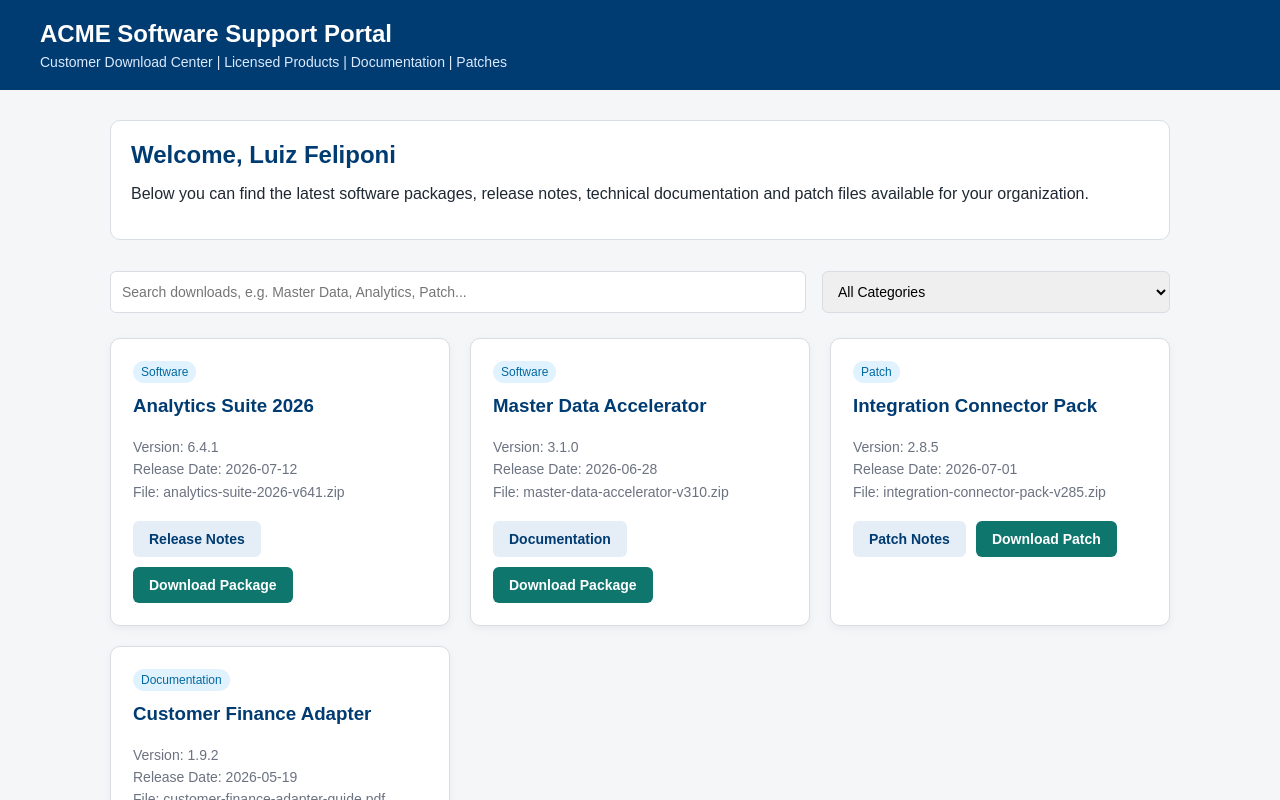
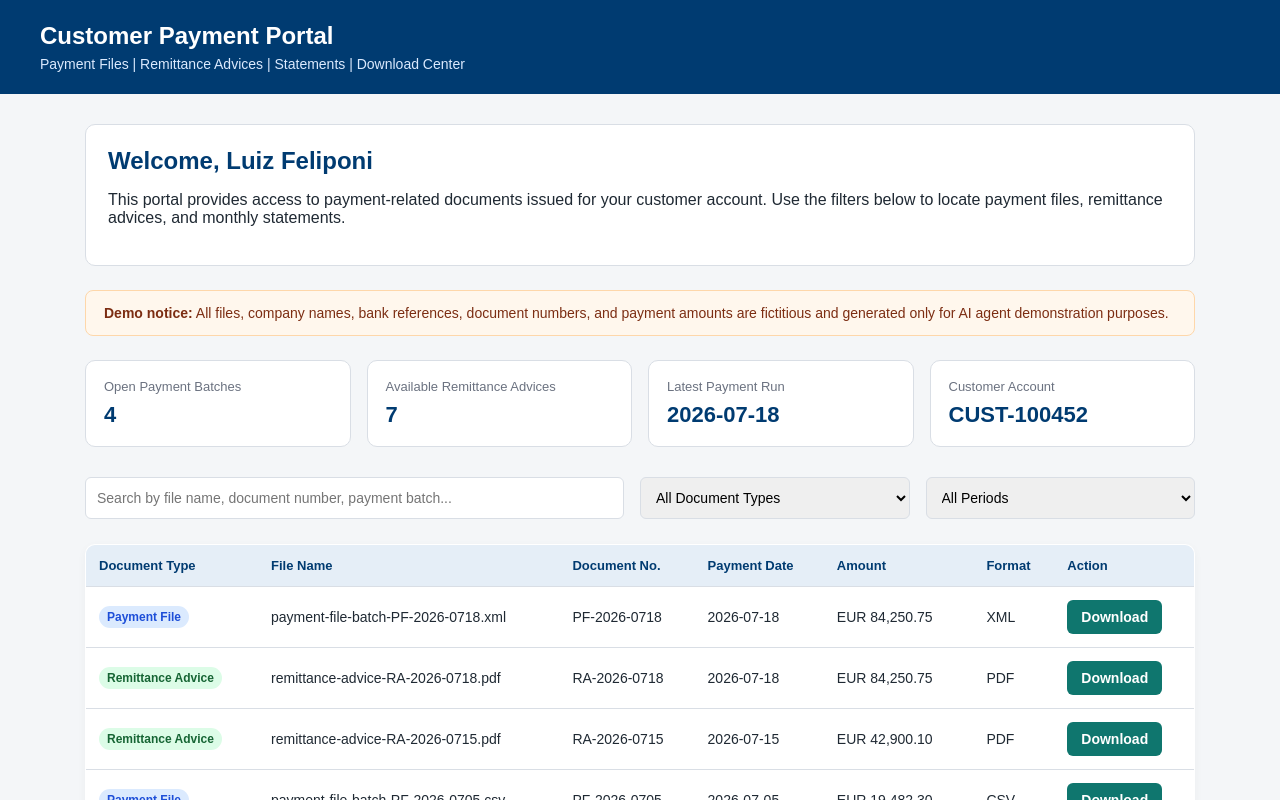
Before and after one commit to feliponi/demo-download-portal, a plain HTML site: page index.html in a window 1280 px wide. Both pictures are taken after a click on the button "Sign In". Shown: the top 800 px of the page. Drawn offline with Linux system fonts and the light colour scheme.

Commit message:
Update title and styles for Customer Payment Portal

```diff
--- a/index.html
+++ b/index.html
@@ -3,19 +3,20 @@
 <head>
   <meta charset="UTF-8" />
   <meta name="viewport" content="width=device-width, initial-scale=1.0" />
-  <title>ACME Software Support Portal</title>
+  <title>Customer Payment Portal</title>
 
   <style>
     :root {
       --primary: #003b71;
       --primary-dark: #002747;
-      --accent: #00a3e0;
+      --accent: #0078d4;
       --background: #f4f6f8;
       --card: #ffffff;
       --text: #1f2933;
       --muted: #6b7280;
       --border: #d9dee5;
       --success: #0f766e;
+      --warning: #b45309;
     }
 
     * {
@@ -32,7 +33,7 @@
     header {
       background: var(--primary);
       color: white;
-      padding: 20px 40px;
+      padding: 22px 40px;
     }
 
     header h1 {
@@ -47,13 +48,13 @@
     }
 
     .container {
-      max-width: 1100px;
+      max-width: 1150px;
       margin: 30px auto;
       padding: 0 20px;
     }
 
     .login-box {
-      max-width: 420px;
+      max-width: 430px;
       margin: 80px auto;
       background: white;
       border: 1px solid var(--border);
@@ -87,7 +88,7 @@
       cursor: pointer;
       border: none;
       border-radius: 6px;
-      padding: 10px 16px;
+      padding: 9px 14px;
       font-size: 14px;
       font-weight: bold;
     }
@@ -101,14 +102,14 @@
       background: var(--primary-dark);
     }
 
+    .btn-download {
+      background: var(--success);
+      color: white;
+    }
+
     .btn-secondary {
       background: #e5eef7;
       color: var(--primary);
-    }
-
-    .btn-download {
-      background: var(--success);
-      color: white;
     }
 
     .full-width {
@@ -116,19 +117,16 @@
       margin-top: 24px;
     }
 
-    .toolbar {
-      display: grid;
-      grid-template-columns: 2fr 1fr;
-      gap: 16px;
-      margin-bottom: 25px;
+    .hidden {
+      display: none;
     }
 
     .welcome {
       background: white;
       border: 1px solid var(--border);
-      padding: 20px;
+      padding: 22px;
       border-radius: 10px;
-      margin-bottom: 25px;
+      margin-bottom: 24px;
     }
 
     .welcome h2 {
@@ -136,50 +134,95 @@
       color: var(--primary);
     }
 
-    .products {
-      display: grid;
-      grid-template-columns: repeat(auto-fit, minmax(320px, 1fr));
-      gap: 20px;
+    .notice {
+      background: #fff7ed;
+      border: 1px solid #fed7aa;
+      color: #7c2d12;
+      padding: 14px 18px;
+      border-radius: 8px;
+      margin-bottom: 24px;
+      font-size: 14px;
     }
 
-    .card {
-      background: var(--card);
+    .toolbar {
+      display: grid;
+      grid-template-columns: 2fr 1fr 1fr;
+      gap: 16px;
+      margin-bottom: 25px;
+    }
+
+    .summary-grid {
+      display: grid;
+      grid-template-columns: repeat(auto-fit, minmax(220px, 1fr));
+      gap: 16px;
+      margin-bottom: 24px;
+    }
+
+    .summary-card {
+      background: white;
       border: 1px solid var(--border);
       border-radius: 10px;
-      padding: 22px;
-      box-shadow: 0 3px 10px rgba(0,0,0,0.05);
+      padding: 18px;
     }
 
-    .card h3 {
-      margin-top: 0;
+    .summary-card span {
+      display: block;
+      color: var(--muted);
+      font-size: 13px;
+      margin-bottom: 8px;
+    }
+
+    .summary-card strong {
+      font-size: 22px;
       color: var(--primary);
     }
 
-    .meta {
-      color: var(--muted);
-      font-size: 14px;
-      line-height: 1.6;
-      margin-bottom: 18px;
+    table {
+      width: 100%;
+      border-collapse: collapse;
+      background: white;
+      border: 1px solid var(--border);
+      border-radius: 10px;
+      overflow: hidden;
+      box-shadow: 0 3px 10px rgba(0,0,0,0.04);
     }
 
-    .tag {
+    th {
+      background: #e5eef7;
+      color: var(--primary);
+      text-align: left;
+      padding: 13px;
+      font-size: 13px;
+    }
+
+    td {
+      padding: 13px;
+      border-top: 1px solid var(--border);
+      font-size: 14px;
+      vertical-align: middle;
+    }
+
+    .badge {
       display: inline-block;
-      background: #e0f2fe;
-      color: #0369a1;
       padding: 4px 8px;
       border-radius: 999px;
       font-size: 12px;
-      margin-bottom: 12px;
+      font-weight: bold;
     }
 
-    .actions {
-      display: flex;
-      gap: 10px;
-      flex-wrap: wrap;
+    .badge-payment {
+      background: #dbeafe;
+      color: #1d4ed8;
     }
 
-    .hidden {
-      display: none;
+    .badge-remittance {
+      background: #dcfce7;
+      color: #166534;
+    }
+
+    .badge-soa {
+      background: #fef3c7;
+      color: #92400e;
     }
 
     footer {
@@ -189,9 +232,13 @@
       padding: 30px;
     }
 
-    @media (max-width: 720px) {
+    @media (max-width: 760px) {
       .toolbar {
         grid-template-columns: 1fr;
+      }
+
+      table {
+        font-size: 12px;
       }
 
       header {
@@ -205,11 +252,11 @@
 
   <!-- LOGIN SCREEN -->
   <section id="loginScreen" class="login-box">
-    <h2>ACME Software Support Portal</h2>
-    <p>Please sign in to access customer downloads.</p>
+    <h2>Customer Payment Portal</h2>
+    <p>Please sign in to access payment documents and remittance files.</p>
 
     <label for="email">Email</label>
-    <input id="email" type="email" value="luiz.feliponi@customer.com" />
+    <input id="email" type="email" value="demo.user@example.com" />
 
     <label for="password">Password</label>
     <input id="password" type="password" value="demo123" />
@@ -226,8 +273,8 @@
   <section id="portalScreen" class="hidden">
 
     <header>
-      <h1>ACME Software Support Portal</h1>
-      <p>Customer Download Center | Licensed Products | Documentation | Patches</p>
+      <h1>Customer Payment Portal</h1>
+      <p>Payment Files | Remittance Advices | Statements | Download Center</p>
     </header>
 
     <main class="container">
@@ -235,107 +282,185 @@
       <div class="welcome">
         <h2>Welcome, Luiz Feliponi</h2>
         <p>
-          Below you can find the latest software packages, release notes,
-          technical documentation and patch files available for your organization.
+          This portal provides access to payment-related documents issued for your customer account.
+          Use the filters below to locate payment files, remittance advices, and monthly statements.
         </p>
       </div>
+
+      <div class="notice">
+        <strong>Demo notice:</strong> All files, company names, bank references, document numbers,
+        and payment amounts are fictitious and generated only for AI agent demonstration purposes.
+      </div>
+
+      <section class="summary-grid">
+        <div class="summary-card">
+          <span>Open Payment Batches</span>
+          <strong>4</strong>
+        </div>
+
+        <div class="summary-card">
+          <span>Available Remittance Advices</span>
+          <strong>7</strong>
+        </div>
+
+        <div class="summary-card">
+          <span>Latest Payment Run</span>
+          <strong>2026-07-18</strong>
+        </div>
+
+        <div class="summary-card">
+          <span>Customer Account</span>
+          <strong>CUST-100452</strong>
+        </div>
+      </section>
 
       <div class="toolbar">
         <input
           id="searchInput"
           type="text"
-          placeholder="Search downloads, e.g. Master Data, Analytics, Patch..."
-          oninput="filterProducts()"
+          placeholder="Search by file name, document number, payment batch..."
+          oninput="filterDocuments()"
         />
 
-        <select id="categoryFilter" onchange="filterProducts()">
-          <option value="all">All Categories</option>
-          <option value="software">Software</option>
-          <option value="documentation">Documentation</option>
-          <option value="patch">Patches</option>
+        <select id="typeFilter" onchange="filterDocuments()">
+          <option value="all">All Document Types</option>
+          <option value="payment">Payment Files</option>
+          <option value="remittance">Remittance Advices</option>
+          <option value="statement">Statements</option>
+        </select>
+
+        <select id="periodFilter" onchange="filterDocuments()">
+          <option value="all">All Periods</option>
+          <option value="2026-07">July 2026</option>
+          <option value="2026-06">June 2026</option>
+          <option value="2026-05">May 2026</option>
         </select>
       </div>
 
-      <section class="products">
+      <table>
+        <thead>
+          <tr>
+            <th>Document Type</th>
+            <th>File Name</th>
+            <th>Document No.</th>
+            <th>Payment Date</th>
+            <th>Amount</th>
+            <th>Format</th>
+            <th>Action</th>
+          </tr>
+        </thead>
 
-        <article class="card product" data-title="analytics suite 2026" data-category="software">
-          <span class="tag">Software</span>
-          <h3>Analytics Suite 2026</h3>
-          <div class="meta">
-            Version: 6.4.1<br />
-            Release Date: 2026-07-12<br />
-            File: analytics-suite-2026-v641.zip
-          </div>
-          <div class="actions">
-            <button class="btn-secondary" onclick="downloadFile('Analytics Suite 2026 - Release Notes', 'release-notes-analytics-suite-2026.txt')">
-              Release Notes
-            </button>
-            <button class="btn-download" onclick="downloadFile('Analytics Suite 2026 Package', 'analytics-suite-2026-v641.zip')">
-              Download Package
-            </button>
-          </div>
-        </article>
+        <tbody>
 
-        <article class="card product" data-title="master data accelerator" data-category="software">
-          <span class="tag">Software</span>
-          <h3>Master Data Accelerator</h3>
-          <div class="meta">
-            Version: 3.1.0<br />
-            Release Date: 2026-06-28<br />
-            File: master-data-accelerator-v310.zip
-          </div>
-          <div class="actions">
-            <button class="btn-secondary" onclick="downloadFile('Master Data Accelerator Documentation', 'master-data-accelerator-documentation.pdf')">
-              Documentation
-            </button>
-            <button class="btn-download" onclick="downloadFile('Master Data Accelerator Package', 'master-data-accelerator-v310.zip')">
-              Download Package
-            </button>
-          </div>
-        </article>
+          <tr class="document-row"
+              data-title="payment file batch pf-2026-0718 sepa xml"
+              data-type="payment"
+              data-period="2026-07">
+            <td><span class="badge badge-payment">Payment File</span></td>
+            <td>payment-file-batch-PF-2026-0718.xml</td>
+            <td>PF-2026-0718</td>
+            <td>2026-07-18</td>
+            <td>EUR 84,250.75</td>
+            <td>XML</td>
+            <td>
+              <button class="btn-download" onclick="downloadPaymentFile('payment-file-batch-PF-2026-0718.xml')">
+                Download
+              </button>
+            </td>
+          </tr>
 
-        <article class="card product" data-title="integration connector pack" data-category="patch">
-          <span class="tag">Patch</span>
-          <h3>Integration Connector Pack</h3>
-          <div class="meta">
-            Version: 2.8.5<br />
-            Release Date: 2026-07-01<br />
-            File: integration-connector-pack-v285.zip
-          </div>
-          <div class="actions">
-            <button class="btn-secondary" onclick="downloadFile('Integration Connector Pack Patch Notes', 'integration-connector-patch-notes.txt')">
-              Patch Notes
-            </button>
-            <button class="btn-download" onclick="downloadFile('Integration Connector Pack', 'integration-connector-pack-v285.zip')">
-              Download Patch
-            </button>
-          </div>
-        </article>
+          <tr class="document-row"
+              data-title="remittance advice ra-2026-0718 customer payment pdf"
+              data-type="remittance"
+              data-period="2026-07">
+            <td><span class="badge badge-remittance">Remittance Advice</span></td>
+            <td>remittance-advice-RA-2026-0718.pdf</td>
+            <td>RA-2026-0718</td>
+            <td>2026-07-18</td>
+            <td>EUR 84,250.75</td>
+            <td>PDF</td>
+            <td>
+              <button class="btn-download" onclick="downloadRemittanceAdvice('remittance-advice-RA-2026-0718.pdf')">
+                Download
+              </button>
+            </td>
+          </tr>
 
-        <article class="card product" data-title="customer finance adapter documentation" data-category="documentation">
-          <span class="tag">Documentation</span>
-          <h3>Customer Finance Adapter</h3>
-          <div class="meta">
-            Version: 1.9.2<br />
-            Release Date: 2026-05-19<br />
-            File: customer-finance-adapter-guide.pdf
-          </div>
-          <div class="actions">
-            <button class="btn-secondary" onclick="downloadFile('Customer Finance Adapter Guide', 'customer-finance-adapter-guide.pdf')">
-              Documentation
-            </button>
-            <button class="btn-download" onclick="downloadFile('Customer Finance Adapter Config Template', 'customer-finance-adapter-template.xlsx')">
-              Download Template
-            </button>
-          </div>
-        </article>
+          <tr class="document-row"
+              data-title="remittance advice ra-2026-0715 pdf"
+              data-type="remittance"
+              data-period="2026-07">
+            <td><span class="badge badge-remittance">Remittance Advice</span></td>
+            <td>remittance-advice-RA-2026-0715.pdf</td>
+            <td>RA-2026-0715</td>
+            <td>2026-07-15</td>
+            <td>EUR 42,900.10</td>
+            <td>PDF</td>
+            <td>
+              <button class="btn-download" onclick="downloadRemittanceAdvice('remittance-advice-RA-2026-0715.pdf')">
+                Download
+              </button>
+            </td>
+          </tr>
 
-      </section>
+          <tr class="document-row"
+              data-title="payment file batch pf-2026-0705 csv"
+              data-type="payment"
+              data-period="2026-07">
+            <td><span class="badge badge-payment">Payment File</span></td>
+            <td>payment-file-batch-PF-2026-0705.csv</td>
+            <td>PF-2026-0705</td>
+            <td>2026-07-05</td>
+            <td>EUR 19,482.30</td>
+            <td>CSV</td>
+            <td>
+              <button class="btn-download" onclick="downloadPaymentFile('payment-file-batch-PF-2026-0705.csv')">
+                Download
+              </button>
+            </td>
+          </tr>
+
+          <tr class="document-row"
+              data-title="statement of account soa june 2026"
+              data-type="statement"
+              data-period="2026-06">
+            <td><span class="badge badge-soa">Statement</span></td>
+            <td>statement-of-account-2026-06.pdf</td>
+            <td>SOA-2026-06</td>
+            <td>2026-06-30</td>
+            <td>EUR 126,004.85</td>
+            <td>PDF</td>
+            <td>
+              <button class="btn-download" onclick="downloadStatement('statement-of-account-2026-06.pdf')">
+                Download
+              </button>
+            </td>
+          </tr>
+
+          <tr class="document-row"
+              data-title="remittance advice ra-2026-0621 pdf"
+              data-type="remittance"
+              data-period="2026-06">
+            <td><span class="badge badge-remittance">Remittance Advice</span></td>
+            <td>remittance-advice-RA-2026-0621.pdf</td>
+            <td>RA-2026-0621</td>
+            <td>2026-06-21</td>
+            <td>EUR 58,720.00</td>
+            <td>PDF</td>
+            <td>
+              <button class="btn-download" onclick="downloadRemittanceAdvice('remittance-advice-RA-2026-0621.pdf')">
+                Download
+              </button>
+            </td>
+          </tr>
+
+        </tbody>
+      </table>
 
     </main>
 
     <footer>
-      ACME Software Support Portal — Demo Download Center
+      Customer Payment Portal — Demo Environment
     </footer>
 
   </section>
@@ -347,34 +472,88 @@
       document.getElementById("portalScreen").classList.remove("hidden");
     }
 
-    function filterProducts() {
+    function filterDocuments() {
       const search = document.getElementById("searchInput").value.toLowerCase();
-      const category = document.getElementById("categoryFilter").value;
-      const products = document.querySelectorAll(".product");
+      const type = document.getElementById("typeFilter").value;
+      const period = document.getElementById("periodFilter").value;
+      const rows = document.querySelectorAll(".document-row");
 
-      products.forEach(product => {
-        const title = product.dataset.title;
-        const productCategory = product.dataset.category;
+      rows.forEach(row => {
+        const title = row.dataset.title;
+        const documentType = row.dataset.type;
+        const documentPeriod = row.dataset.period;
 
         const matchesSearch = title.includes(search);
-        const matchesCategory = category === "all" || productCategory === category;
+        const matchesType = type === "all" || documentType === type;
+        const matchesPeriod = period === "all" || documentPeriod === period;
 
-        if (matchesSearch && matchesCategory) {
-          product.style.display = "block";
-        } else {
-          product.style.display = "none";
-        }
+        row.style.display = matchesSearch && matchesType && matchesPeriod ? "" : "none";
       });
     }
 
-    function downloadFile(content, filename) {
-      const demoContent =
-        "This is a simulated download file for AI Agent demonstration.\n\n" +
-        "File name: " + filename + "\n" +
-        "Content: " + content + "\n" +
-        "Generated by ACME Software Support Portal Demo.\n";
+    function downloadPaymentFile(filename) {
+      const content =
+        "PAYMENT FILE - DEMO ONLY\n" +
+        "====================================\n" +
+        "File Name: " + filename + "\n" +
+        "Customer Account: CUST-100452\n" +
+        "Payment Batch: " + filename.split(".")[0] + "\n" +
+        "Payment Method: Bank Transfer\n" +
+        "Currency: EUR\n" +
+        "Status: Released for Payment\n\n" +
+        "Line Items:\n" +
+        "Invoice,Vendor,Amount,Currency,DueDate\n" +
+        "INV-900152,Demo Supplier GmbH,12500.00,EUR,2026-07-18\n" +
+        "INV-900153,Example Components Ltd,46200.75,EUR,2026-07-18\n" +
+        "INV-900154,Sample Logistics AG,25550.00,EUR,2026-07-18\n\n" +
+        "This file was generated by the Customer Payment Portal demo.\n" +
+        "No real payment data is included.";
 
-      const blob = new Blob([demoContent], { type: "text/plain" });
+      downloadBlob(content, filename);
+    }
+
+    function downloadRemittanceAdvice(filename) {
+      const content =
+        "REMITTANCE ADVICE - DEMO ONLY\n" +
+        "====================================\n" +
+        "File Name: " + filename + "\n" +
+        "Customer Account: CUST-100452\n" +
+        "Payer: ACME Manufacturing Group\n" +
+        "Payee: Demo Supplier GmbH\n" +
+        "Payment Date: 2026-07-18\n" +
+        "Payment Reference: PAY-2026-0718-001\n" +
+        "Currency: EUR\n\n" +
+        "Invoices Paid:\n" +
+        "Invoice No. | Invoice Date | Gross Amount | Discount | Paid Amount\n" +
+        "INV-900152 | 2026-06-30 | 12,500.00 | 0.00 | 12,500.00\n" +
+        "INV-900153 | 2026-07-02 | 46,200.75 | 0.00 | 46,200.75\n" +
+        "INV-900154 | 2026-07-05 | 25,550.00 | 0.00 | 25,550.00\n\n" +
+        "Total Paid: EUR 84,250.75\n\n" +
+        "This remittance advice was generated by the Customer Payment Portal demo.\n" +
+        "No real financial, supplier, customer, or payment data is included.";
+
+      downloadBlob(content, filename);
+    }
+
+    function downloadStatement(filename) {
+      const content =
+        "STATEMENT OF ACCOUNT - DEMO ONLY\n" +
+        "====================================\n" +
+        "File Name: " + filename + "\n" +
+        "Customer Account: CUST-100452\n" +
+        "Statement Period: 2026-06\n" +
+        "Opening Balance: EUR 0.00\n" +
+        "Total Invoices: EUR 126,004.85\n" +
+        "Total Payments: EUR 126,004.85\n" +
+        "Closing Balance: EUR 0.00\n\n" +
+        "This statement was generated by the Customer Payment Portal demo.\n" +
+        "No real account data is included.";
+
+      downloadBlob(content, filename);
+    }
+
+    function downloadBlob(content, filename) {
+      const blob = new Blob([content], { type: "text/plain" });
       const url = URL.createObjectURL(blob);
 
       const link = document.createElement("a");
```
